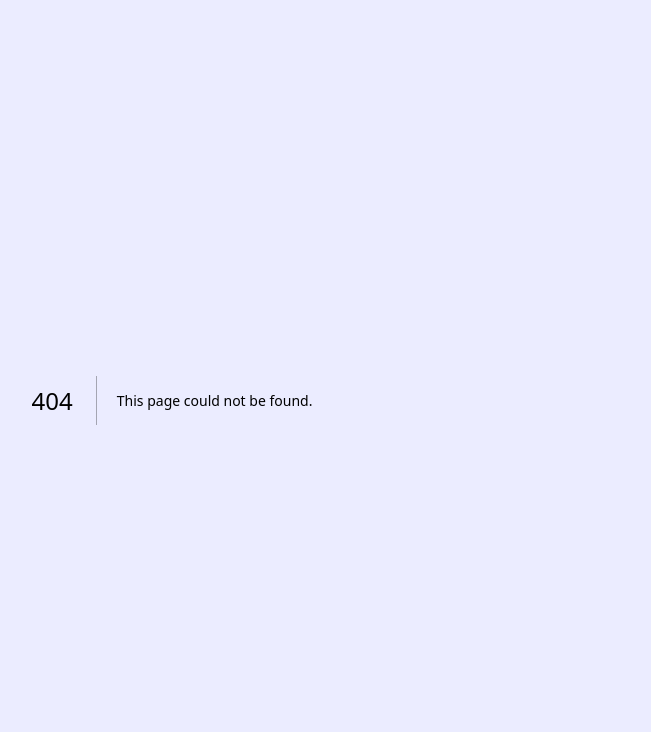
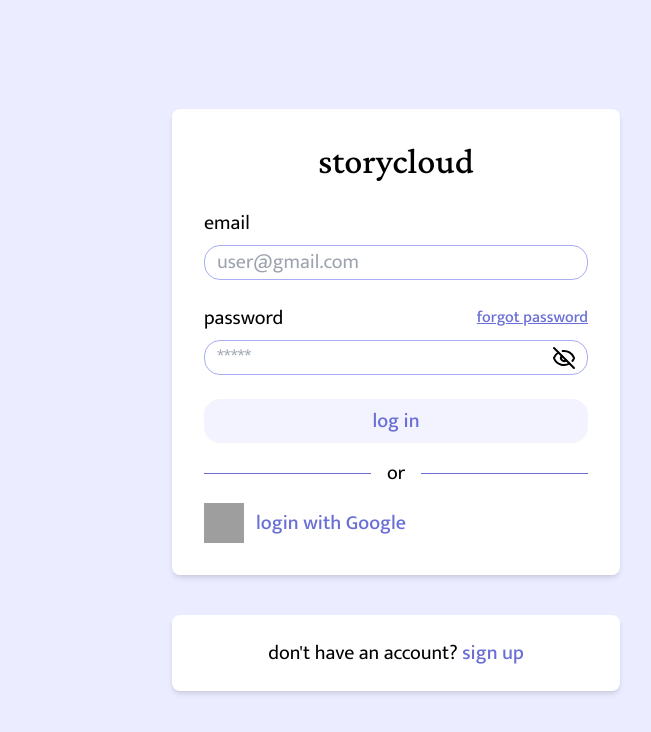
Before and after one commit to devdotfatima/storycloud, a Next.js app: page /login in a window 1280 px wide. Before the commit this address had no page. Shown: the top 732 px of the page, without its empty margins (468-1119 px from the left). Built offline with nearby package versions, Linux system fonts and the light colour scheme; grey boxes are pictures that could not be loaded.

Commit message:
creates Ui for login page

```diff
--- /dev/null
+++ b/src/app/(auth)/login/page.tsx
@@ -0,0 +1,105 @@
+"use client";
+import React, { useState } from "react";
+import { EyeIcon, EyeOff } from "lucide-react";
+import Link from "next/link";
+import Image from "next/image";
+
+type Props = {};
+
+const Login = (props: Props) => {
+  const [showPassword, setShowPassword] = useState(false);
+
+  return (
+    <>
+      <div className="w-full max-w-sm p-8 bg-white rounded-lg md:max-w-md shadow-md">
+        <h2 className="mb-7 text-4xl font-medium font-crimson text-center ">
+          storycloud
+        </h2>
+        <form className="">
+          <div className="mb-6">
+            <label className="block mb-2  " htmlFor="email">
+              Email
+            </label>
+            <input
+              className="w-full px-3 py-1 leading-tight text-gray-700 border appearance-none border-purple-400  focus:outline-none ring-purple focus:ring-2 focus:border-0"
+              id="email"
+              type="email"
+              placeholder="user@gmail.com"
+            />
+          </div>
+
+          <div className="relative mb-6">
+            <div className="flex items-center justify-between mb-2">
+              <label className="block  " htmlFor="password">
+                Password
+              </label>
+              <Link
+                href={"/forgot-password"}
+                className="text-base text-purple underline"
+              >
+                Forgot Password
+              </Link>
+            </div>
+            <div className="relative">
+              <input
+                className="w-full px-3 py-1 leading-tight text-gray-700 border appearance-none border-purple-400  focus:outline-none ring-purple focus:ring-2 focus:border-0"
+                id="password"
+                type={showPassword ? "text" : "password"}
+                placeholder="*****"
+              />
+              <button
+                type="button"
+                className="absolute inset-y-0 right-0 flex items-center pr-3"
+                onClick={() => setShowPassword(!showPassword)}
+              >
+                {showPassword ? <EyeIcon /> : <EyeOff />}
+              </button>
+            </div>
+          </div>
+
+          <div className="flex items-center justify-between mb-4">
+            <Link
+              href={"/"}
+              className="w-full px-4 py-2 font-medium text-center rounded-2xl bg-purple-400 text-purple bg-opacity-15 focus:outline-none focus:ring"
+              type="button"
+            >
+              Log In
+            </Link>
+          </div>
+
+          <div className="flex items-center my-4">
+            <hr className="flex-grow border-t border-purple" />
+            <span className="mx-4 text-black">or</span>
+            <hr className="flex-grow border-t border-purple" />
+          </div>
+
+          <div className="flex items-start justify-start">
+            <button
+              className="flex items-center   font-medium text-purple"
+              type="button"
+            >
+              <Image
+                src={`/google.png`}
+                alt={"google sign in Logo"}
+                width="64"
+                className="w-10 h-10 mr-3"
+                height="64"
+              />
+              login with Google
+            </button>
+          </div>
+        </form>
+      </div>
+      <div className="w-full max-w-sm p-6 mt-10 bg-white rounded-lg shadow-md md:max-w-md">
+        <p className="text-center text-black">
+          {"don't have an account? "}
+          <Link className="cursor-pointer text-purple " href={"/signup"}>
+            {"Sign up"}
+          </Link>
+        </p>
+      </div>
+    </>
+  );
+};
+
+export default Login;
```
